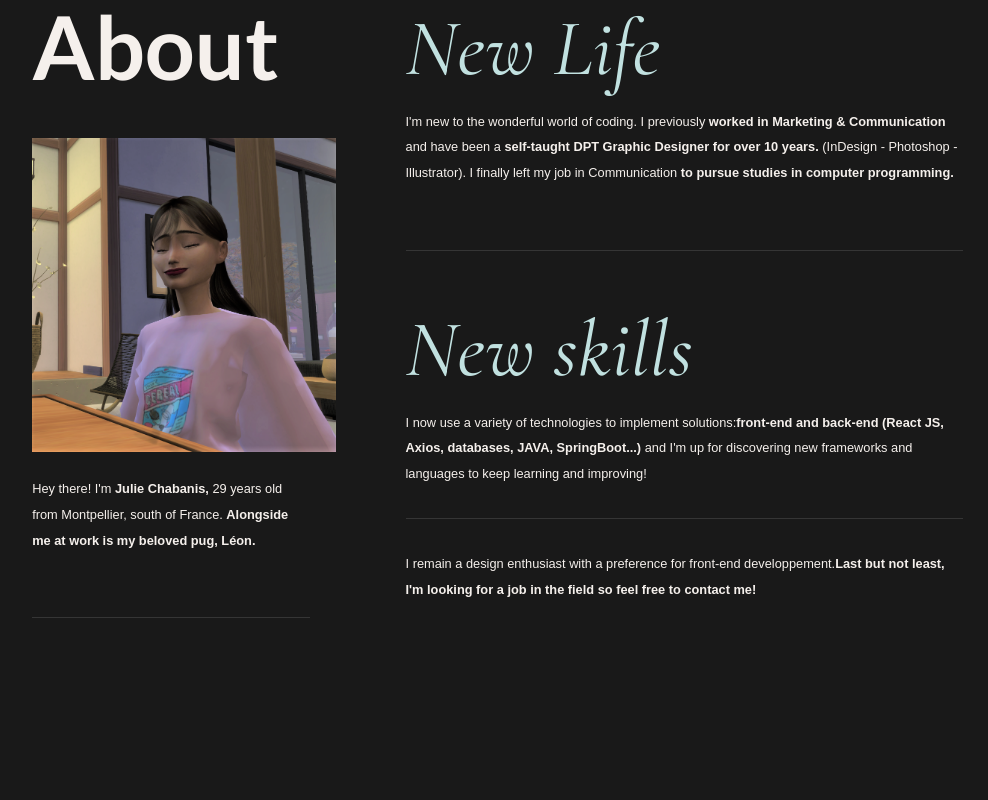
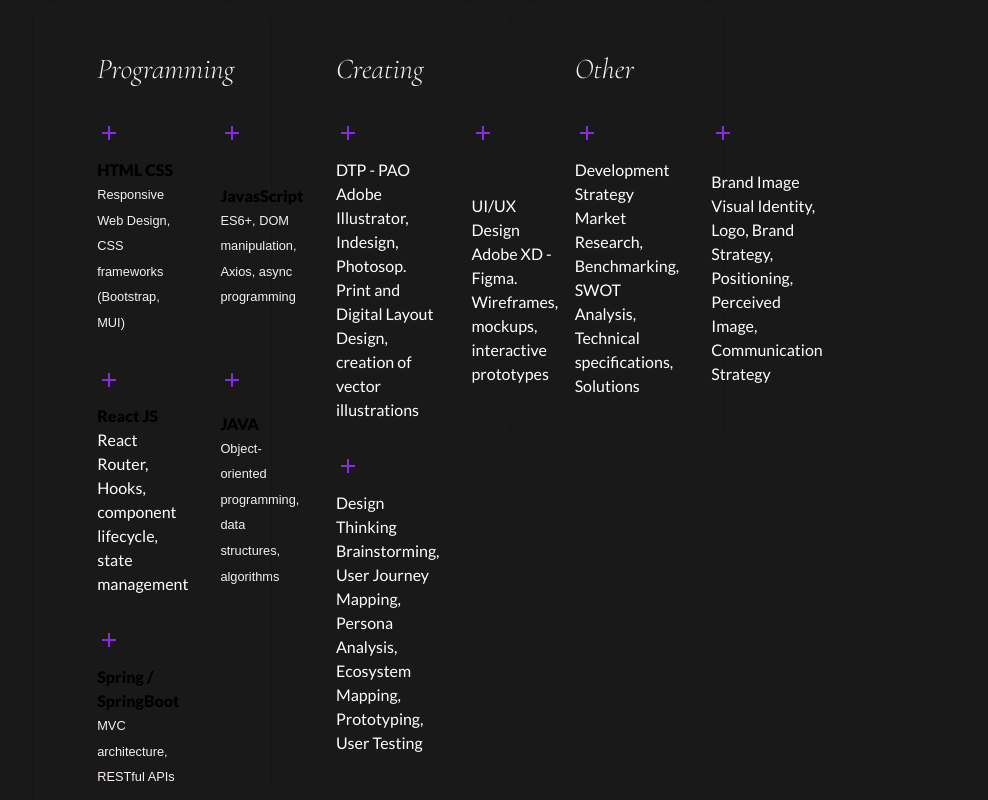
Before and after one commit to JulieChabanis/MinimalPortfolio, a React (Create React App) app: page / in a window 1280 px wide. Shown: the part 4000-4800 px from the top of the page, without its empty margins (147-1135 px from the left). Built offline with nearby package versions, Linux system fonts and the light colour scheme; a web font is replaced by a local one.

Commit message:
WIP Skills Section

```diff
--- a/src/components/Home/Resume/Resume.jsx
+++ b/src/components/Home/Resume/Resume.jsx
@@ -77,12 +77,8 @@ const Resume = forwardRef(() => {
         </Box>
 
         {/*SKILLS SECTION RESUME*/}
-        <Grid container>
-          <Typography className={styles.sectionWorkText} variant="h21">{"Skills"}</Typography>
-          <Grid item xs={12} sm={12} md={12} lg={12} xl={12}>
-              <SkillsSection />
-          </Grid>
-        </Grid>
+        <SkillsSection />
+
       </Box>
     </Box>
   );
--- a/src/components/Home/Resume/Resume.module.css
+++ b/src/components/Home/Resume/Resume.module.css
@@ -16,6 +16,7 @@
 .educationSection:hover {
   background-image: linear-gradient(to top right,#B799FF, #9bcfce, #cde7e6, #B799FF);
 }
+
 
 .WorkSection {
   margin-top: -3rem;
--- a/src/components/Home/Resume/Skills/SkillsSection.jsx
+++ b/src/components/Home/Resume/Skills/SkillsSection.jsx
@@ -1,22 +1,125 @@
-import { Box, Grid } from '@mui/material'
+import { Box, Grid, Typography, useTheme } from '@mui/material'
 import React from 'react'
-// import styles from './SkillsSection.module.css';
+import styles from './SkillsSection.module.css'
+import AddIcon from '@mui/icons-material/Add';
+import { motion } from "framer-motion";
 
 const SkillsSection = () => {
+  const theme = useTheme();
 
   return (
-    <Box>
-      <Grid container>
-        <Grid item xs={12} sm={12} md={6} lg={6} xl={6}>
-          <Box>Programming</Box>
+    <Box className={styles.skillsSection}>
+      <Typography className={styles.sectionWorkText} variant="h21">{"Skills"}</Typography>
+
+      <Box className={styles.skillsElements}>
+      <Grid container gap={3}>
+
+        {/*Programming Card*/}
+        <Grid item xs={12} sm={12} md={12} lg={3.66} xl={3.66}>
+          <motion.div
+              whileHover={{ scale: 1.04}}
+              className={styles.skillsCardsItem}
+          >
+            <Typography variant="h16" className={styles.skillsTitle}>Programming</Typography>
+            <Box
+            className={styles.skillsGroup}>
+              <Box className={styles.skillsItemListing}>
+                <AddIcon className={styles.skillsIcon} />
+                  <Box className={styles.skillsItem}>
+                    <Typography variant="h14">{"HTML CSS"}</Typography>
+                    <Typography variant="h6">{"Responsive Web Design, CSS frameworks (Bootstrap, MUI)"}</Typography>
+                  </Box>
+              </Box>
+              <Box className={styles.skillsItemListing}>
+                <AddIcon className={styles.skillsIcon} />
+                  <Box className={styles.skillsItem}>
+                    <Typography variant="h14">{"JavasScript"}</Typography>
+                    <Typography variant="h6">{"ES6+, DOM manipulation, Axios, async programming"}</Typography>
+                  </Box>
+              </Box>
+              <Box className={styles.skillsItemListing}>
+                <AddIcon className={styles.skillsIcon} />
+                  <Box className={styles.skillsItem}>
+                    <Typography variant="h14">{"React JS"}</Typography>
+                    <Typography>{"React Router, Hooks, component lifecycle, state management"}</Typography>
+                  </Box>
+              </Box>
+              <Box className={styles.skillsItemListing}>
+                <AddIcon className={styles.skillsIcon} />
+                  <Box className={styles.skillsItem}>
+                    <Typography variant="h14">{"JAVA"}</Typography>
+                    <Typography variant="h6">{"Object-oriented programming, data structures, algorithms"}</Typography>
+                  </Box>
+              </Box>
+              <Box className={styles.skillsItemListing}>
+                <AddIcon className={styles.skillsIcon} />
+                  <Box className={styles.skillsItem}>
+                    <Typography variant="h14">{"Spring / SpringBoot"}</Typography>
+                    <Typography variant="h6">{"MVC architecture, RESTful APIs"}</Typography>
+                  </Box>
+              </Box>
+            </Box>
+          </motion.div>
         </Grid>
-        <Grid item xs={12} sm={12} md={6} lg={6} xl={6}>
-          <Box>Graphic Design</Box>
+
+        {/*Creating Card*/}
+        <Grid item xs={12} sm={12} md={12} lg={3.66} xl={3.66}>
+          <motion.div
+            whileHover={{ scale: 1.04 }}
+            className={styles.skillsCardsItem}>
+              <Typography variant="h16" className={styles.skillsTitle}>Creating</Typography>
+              <Box className={styles.skillsGroup}>
+                <Box className={styles.skillsItemListing}>
+                  <AddIcon className={styles.skillsIcon} />
+                    <Box className={styles.skillsItem}>
+                      <Typography >{"DTP - PAO"}</Typography>
+                      <Typography>{"Adobe Illustrator, Indesign, Photosop. Print and Digital Layout Design, creation of vector illustrations"}</Typography>
+                    </Box>
+                </Box>
+                <Box className={styles.skillsItemListing}>
+                  <AddIcon className={styles.skillsIcon} />
+                    <Box className={styles.skillsItem}>
+                      <Typography>{"UI/UX Design"}</Typography>
+                      <Typography>{"Adobe XD - Figma. Wireframes, mockups, interactive prototypes"}</Typography>
+                    </Box>
+                </Box>
+                <Box className={styles.skillsItemListing}>
+                  <AddIcon className={styles.skillsIcon} />
+                    <Box className={styles.skillsItem}>
+                      <Typography>{"Design Thinking"}</Typography>
+                      <Typography>{"Brainstorming, User Journey Mapping, Persona Analysis, Ecosystem Mapping, Prototyping, User Testing"}</Typography>
+                    </Box>
+                </Box>
+              </Box>
+          </motion.div>
         </Grid>
-        <Grid item xs={12} sm={12} md={6} lg={6} xl={6}>
-          <Box>Others</Box>
+
+        {/*Other Card*/}
+        <Grid item xs={12} sm={12} md={12} lg={3.66} xl={3.66}>
+          <motion.div
+            whileHover={{ scale: 1.04 }}
+            className={styles.skillsCardsItem}>
+              <Typography variant="h16" className={styles.skillsTitle}>Other</Typography>
+              <Box className={styles.skillsGroup}>
+                <Box className={styles.skillsItemListing}>
+                  <AddIcon className={styles.skillsIcon} />
+                    <Box className={styles.skillsItem}>
+                      <Typography>{"Development Strategy"}</Typography>
+                      <Typography>{"Market Research, Benchmarking, SWOT Analysis, Technical specifications, Solutions"}</Typography>
+                    </Box>
+                </Box>
+                <Box className={styles.skillsItemListing}>
+                  <AddIcon className={styles.skillsIcon} />
+                    <Box className={styles.skillsItem}>
+                      <Typography>{"Brand Image"}</Typography>
+                      <Typography>{"Visual Identity, Logo, Brand Strategy, Positioning, Perceived Image, Communication Strategy"}</Typography>
+                    </Box>
+                </Box>
+              </Box>
+            </motion.div>
         </Grid>
       </Grid>
+    </Box>
     </Box>
   )
 }
--- /dev/null
+++ b/src/components/Home/Resume/Skills/SkillsSection.module.css
@@ -0,0 +1,51 @@
+.skillsSection {
+  padding-top: 6rem;
+}
+
+.skillsElements {
+  margin: 3rem 20rem 0rem 0rem;
+
+  @media (max-width: 599px) {
+    margin: 4rem 1rem 0rem 1rem;
+  }
+
+  @media (min-width: 600px) and (max-width: 959px) {
+    margin: 4rem 3rem 0rem 4rem;
+  }
+}
+
+.skillsCardsItem {
+  border: 1px solid rgba(0, 0, 0, 0.1);
+  padding: 3rem 4rem 3rem;
+  border-radius: 1.25rem;
+  transition: background-color 0.3s ease;
+}
+
+.skillsCardsItem:hover {
+  background-image: linear-gradient(135deg, #a3c0ff, #B799FF, #cde7e6), url("https://grainy-gradients.vercel.app/noise.svg");
+  background-blend-mode: multiply; /* Mélange de la texture avec le dégradé */
+}
+
+
+.skillsTitle {
+  text-align: center !important;
+  margin-top: 2rem;
+}
+
+.skillsGroup {
+  display: grid;
+  grid-template-columns: repeat(2, 1fr); /* Deux colonnes avec largeur égale */
+  column-gap: 2rem;
+}
+
+.skillsItemListing {
+  display: grid;
+  justify-content: flex-start;
+  row-gap: 0.8rem;
+}
+
+.skillsIcon {
+  font-size: 1rem;
+  color: blueviolet;
+  margin-top: 2rem;
+}
```
